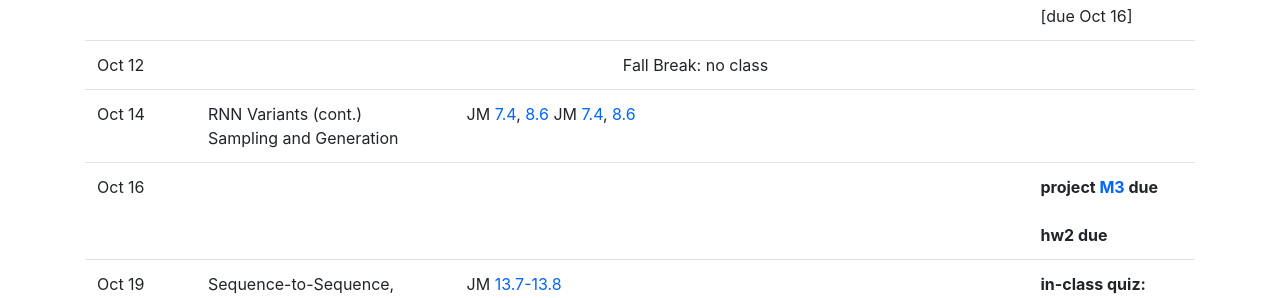
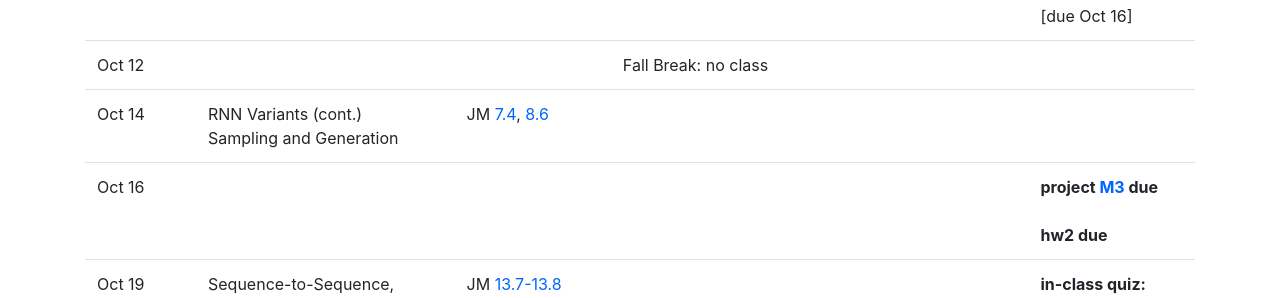
Before and after one commit to cmdowney88/cmdowney88.github.io, a Jekyll site: the page teaching/ling282/fall26/index.html, which Jekyll copies as it is, in a window 1280 px wide and 900 px high, scrolled down 4454 px. Shown: the part 156-454 px from the top of the window. Built offline with Jekyll 4.4.1, drawn with Linux system fonts in a browser that asks for light colours.

Commit message:
ling282: remove duplicate readings from Oct 14

```diff
--- a/teaching/ling282/fall26/index.html
+++ b/teaching/ling282/fall26/index.html
@@ -437,8 +437,6 @@
 									<br>Sampling and Generation
 								</td>
 								<td>
-										JM <a href="https://web.stanford.edu/~jurafsky/slp3/7.pdf" target="_blank">7.4</a>, <a href="https://web.stanford.edu/~jurafsky/slp3/8.pdf" target="_blank">8.6</a>
-
 									JM <a href="https://web.stanford.edu/~jurafsky/slp3/7.pdf" target="_blank">7.4</a>, <a href="https://web.stanford.edu/~jurafsky/slp3/8.pdf" target="_blank">8.6</a>
 								</td>
 								<td></td>
```
